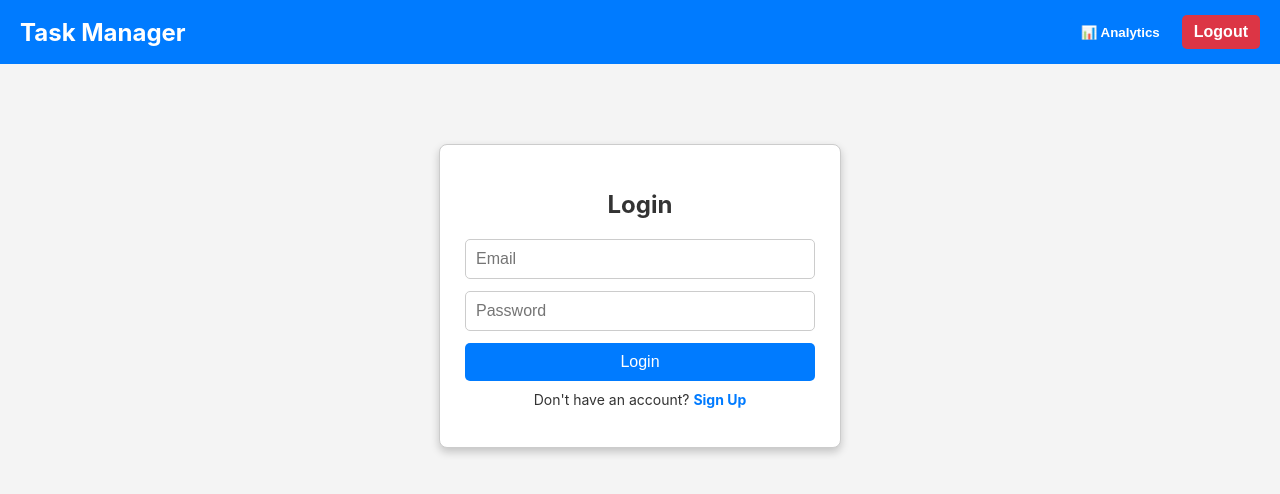
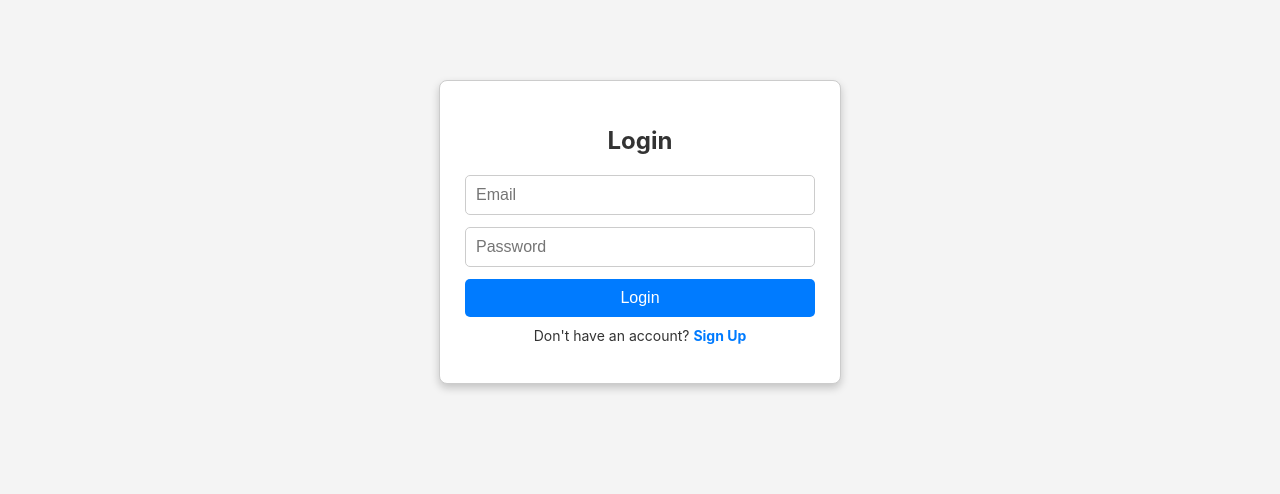
Before and after one commit to Joe-azar/task-manager, a React (Create React App) app in the folder client/: page /login in a window 1280 px wide. Shown: the top 494 px of the page. Built offline with nearby package versions, Linux system fonts and the light colour scheme.

Commit message:
Enhance App component: add useLocation for conditional Navbar rendering on Login/Register pages

```diff
--- a/client/src/App.js
+++ b/client/src/App.js
@@ -1,7 +1,7 @@
 import React, { useContext } from "react";
-import { Routes, Route, Navigate } from "react-router-dom";  // ✅ Removed <Router>
+import { Routes, Route, Navigate, useLocation } from "react-router-dom";  // ✅ Added useLocation
 import AuthContext, { AuthProvider } from "./context/AuthContext";
-import Navbar from "./components/Navbar";  // ✅ Import Navbar
+import Navbar from "./components/Navbar";
 import Login from "./pages/Login";
 import Register from "./pages/Register";
 import MainApp from "./pages/MainApp";
@@ -13,9 +13,12 @@
 }
 
 function App() {
+  const location = useLocation();  // ✅ Get current page location
+  const hideNavbar = location.pathname === "/login" || location.pathname === "/register";  // ✅ Hide Navbar if on Login/Register
+
   return (
     <AuthProvider>
-      <Navbar />
+      {!hideNavbar && <Navbar />}
       <Routes>
         <Route path="/login" element={<Login />} />
         <Route path="/register" element={<Register />} />
```
